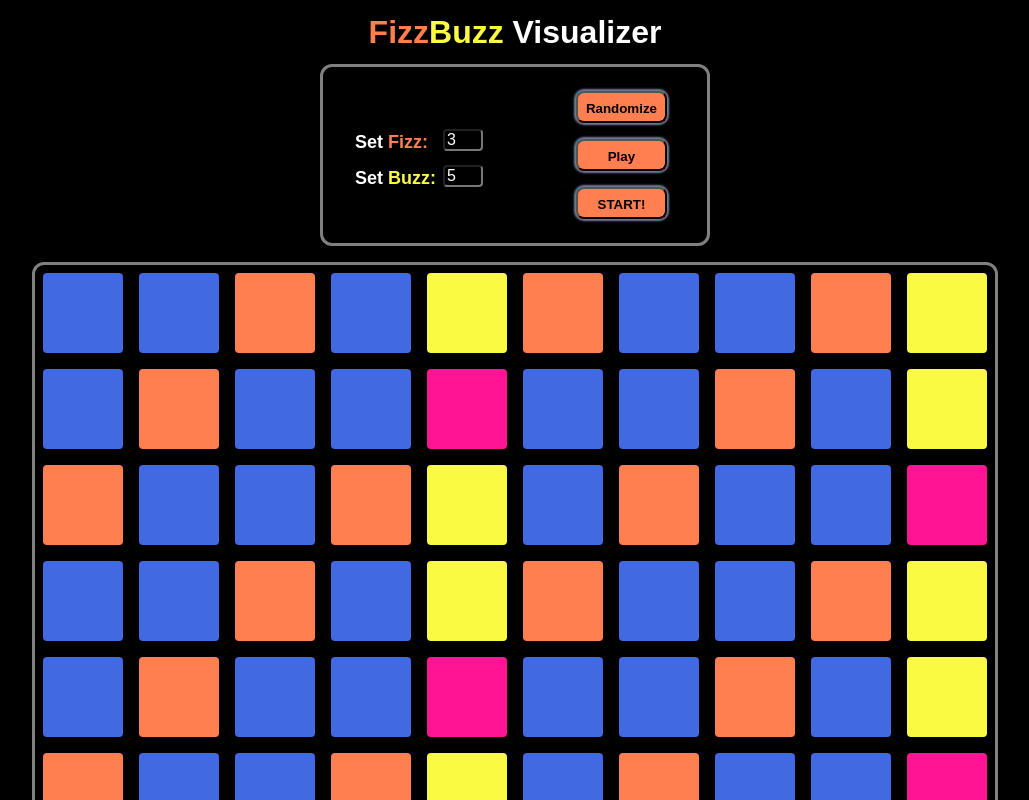
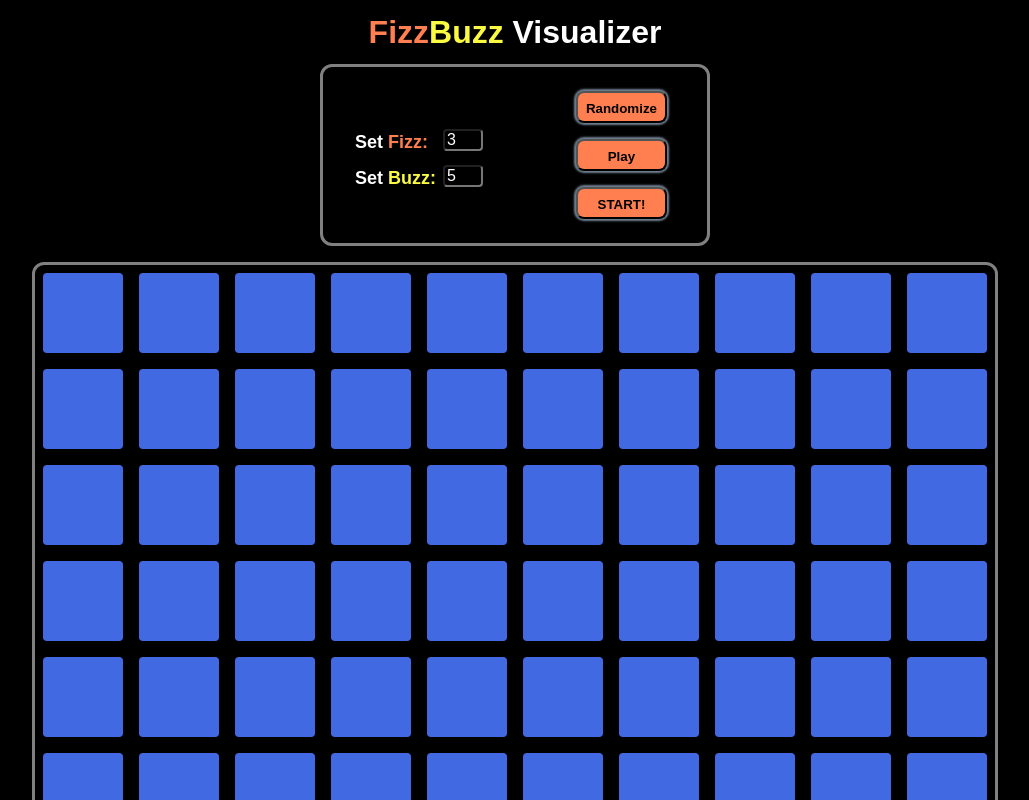
Before and after one commit to havenao/FizzBuzzVizzualizer, a React (Create React App) app: page / in a window 1280 px wide. Shown: the top 800 px of the page, without its empty margins (125-1154 px from the left). Built offline with nearby package versions, Linux system fonts and the light colour scheme.

Commit message:
fixed play button functionality and randomize

```diff
--- a/src/App.js
+++ b/src/App.js
@@ -8,14 +8,14 @@ function App() {
   const [buzz, setBuzz] = useState(5);
 
   // Fill an Array with when to fizz,buzz and/or fizzbuzz
-  const fillBoxes = () => {
+  const fillBoxes = (f, b) => {
     let newBoxes = [];
     for (let i = 1; i <= 100; i++) {
-      if (i % fizz === 0 && i % buzz === 0) {
+      if (i % f === 0 && i % b === 0) {
         newBoxes.push("fizzbuzz");
-      } else if (i % fizz === 0) {
+      } else if (i % f === 0) {
         newBoxes.push("fizz");
-      } else if (i % buzz === 0) {
+      } else if (i % b === 0) {
         newBoxes.push("buzz");
       } else {
         newBoxes.push(i);
@@ -31,18 +31,14 @@ function App() {
   const randomizeFB = () => {
     let fizzRand = Math.floor(Math.random() * (100 - 2) + 2);
     let buzzRand = Math.floor(Math.random() * (100 - 2) + 2);
+    setBoxes(fillBoxes(fizzRand, buzzRand));
     setFizz(fizzRand);
     setBuzz(buzzRand);
   };
 
-  function play() {
-    randomizeFB();
-    setBoxes(fillBoxes());
-  }
-
   useEffect(() => {
     if (isPlaying) {
-      const interval = setInterval(() => play(), 1000);
+      const interval = setInterval(() => randomizeFB(), 1000);
       return () => {
         clearInterval(interval);
       };
@@ -96,7 +92,7 @@ function App() {
             <button
               className="btn"
               onClick={() => {
-                setBoxes(fillBoxes());
+                setBoxes(fillBoxes(fizz, buzz));
               }}
             >
               START!
```
Also changed, not shown: 1 other file (tests, documents, lock files or other folders).
